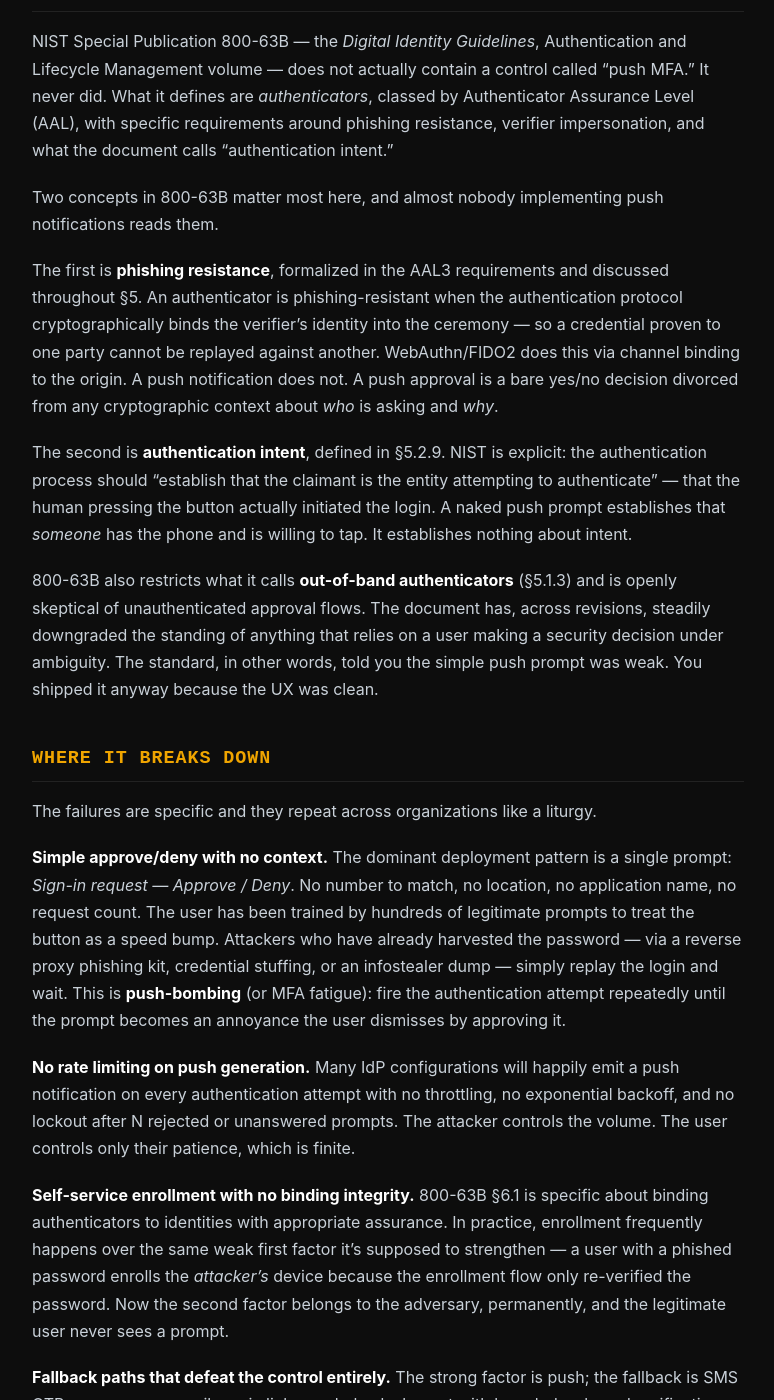
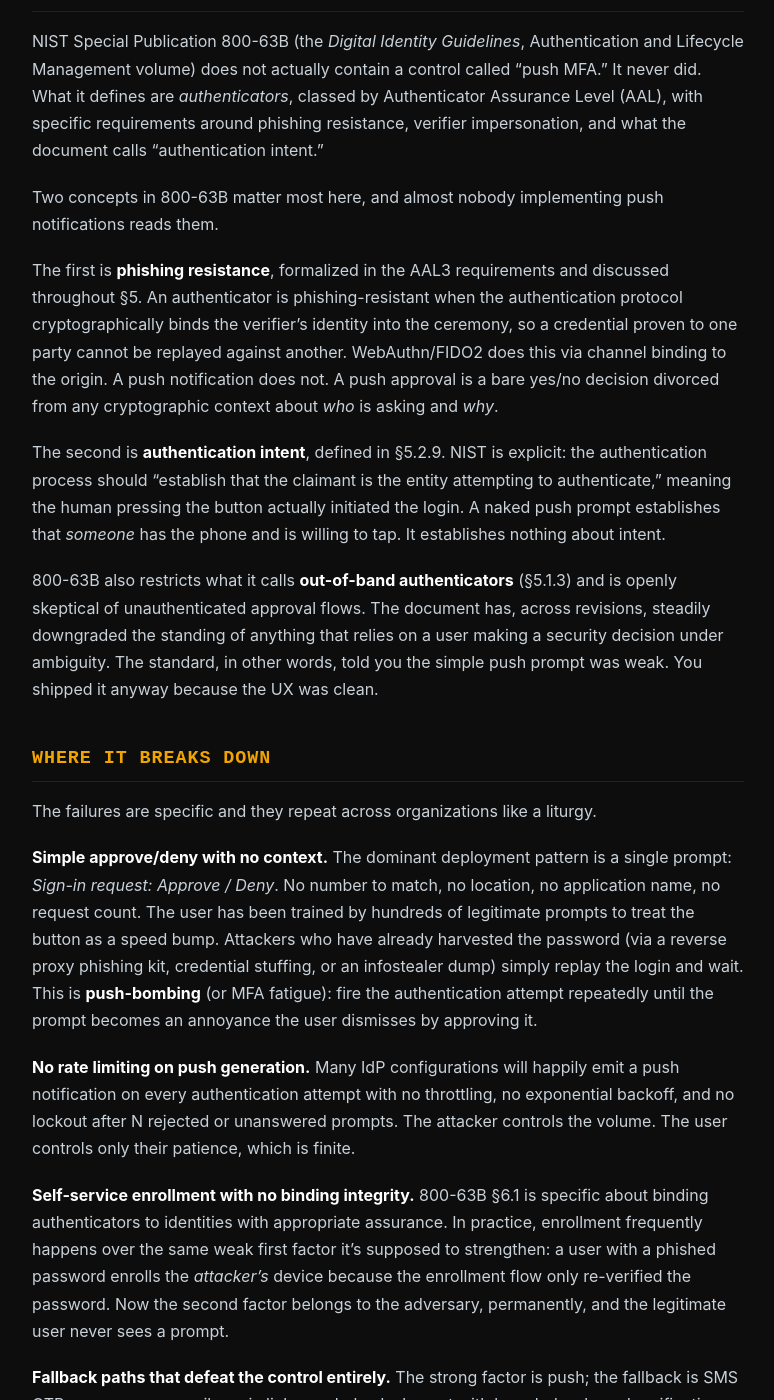
Before and after one commit to bizzal70/itsalreadywhen, a Jekyll site: the page built from _rtfm/2026-06-30-mfa-fatigue-and-push-bombing.md, in a window 1280 px wide and 1400 px high, scrolled down 686 px. Shown: the whole window, without its empty margins (252-1026 px from the left). Built offline with Jekyll 4.4.1, drawn with Linux system fonts in a browser that asks for light colours; some of the changed text lies outside the part shown.

Commit message:
Scrub em dashes from all published content (Issues, Field Notes, RTFM)
Replaced em dashes in body prose with periods, commas, colons, or parentheses
depending on context. Left structural title-line em dashes intact (e.g.
'Issue #001 — Week of...') as a deliberate site convention, not prose style.
Also fixed resources.py template to use colons instead of em dashes in the
auto-generated CVE resource list, so future posts match.

```diff
--- a/_rtfm/2026-06-30-mfa-fatigue-and-push-bombing.md
+++ b/_rtfm/2026-06-30-mfa-fatigue-and-push-bombing.md
@@ -2,7 +2,7 @@
 layout: rtfm
 title: "MFA Fatigue and Push-Bombing"
 date: 2026-06-30
-summary: "Push-based MFA was supposed to kill phishing and credential reuse, but by turning authentication into a single fatigued tap, it became a new attack surface — and NIST has been quietly telling you to fix it for years."
+summary: "Push-based MFA was supposed to kill phishing and credential reuse, but by turning authentication into a single fatigued tap, it became a new attack surface, and NIST has been quietly telling you to fix it for years."
 framework: "NIST SP 800-63B (Digital Identity Guidelines)"
 framework_url: "https://pages.nist.gov/800-63-3/sp800-63b.html"
 ---
@@ -11,13 +11,13 @@
 
 ## The Standard
 
-NIST Special Publication 800-63B — the *Digital Identity Guidelines*, Authentication and Lifecycle Management volume — does not actually contain a control called "push MFA." It never did. What it defines are *authenticators*, classed by Authenticator Assurance Level (AAL), with specific requirements around phishing resistance, verifier impersonation, and what the document calls "authentication intent."
+NIST Special Publication 800-63B (the *Digital Identity Guidelines*, Authentication and Lifecycle Management volume) does not actually contain a control called "push MFA." It never did. What it defines are *authenticators*, classed by Authenticator Assurance Level (AAL), with specific requirements around phishing resistance, verifier impersonation, and what the document calls "authentication intent."
 
 Two concepts in 800-63B matter most here, and almost nobody implementing push notifications reads them.
 
-The first is **phishing resistance**, formalized in the AAL3 requirements and discussed throughout §5. An authenticator is phishing-resistant when the authentication protocol cryptographically binds the verifier's identity into the ceremony — so a credential proven to one party cannot be replayed against another. WebAuthn/FIDO2 does this via channel binding to the origin. A push notification does not. A push approval is a bare yes/no decision divorced from any cryptographic context about *who* is asking and *why*.
+The first is **phishing resistance**, formalized in the AAL3 requirements and discussed throughout §5. An authenticator is phishing-resistant when the authentication protocol cryptographically binds the verifier's identity into the ceremony, so a credential proven to one party cannot be replayed against another. WebAuthn/FIDO2 does this via channel binding to the origin. A push notification does not. A push approval is a bare yes/no decision divorced from any cryptographic context about *who* is asking and *why*.
 
-The second is **authentication intent**, defined in §5.2.9. NIST is explicit: the authentication process should "establish that the claimant is the entity attempting to authenticate" — that the human pressing the button actually initiated the login. A naked push prompt establishes that *someone* has the phone and is willing to tap. It establishes nothing about intent.
+The second is **authentication intent**, defined in §5.2.9. NIST is explicit: the authentication process should "establish that the claimant is the entity attempting to authenticate," meaning the human pressing the button actually initiated the login. A naked push prompt establishes that *someone* has the phone and is willing to tap. It establishes nothing about intent.
 
 800-63B also restricts what it calls **out-of-band authenticators** (§5.1.3) and is openly skeptical of unauthenticated approval flows. The document has, across revisions, steadily downgraded the standing of anything that relies on a user making a security decision under ambiguity. The standard, in other words, told you the simple push prompt was weak. You shipped it anyway because the UX was clean.
 
@@ -25,15 +25,15 @@
 
 The failures are specific and they repeat across organizations like a liturgy.
 
-**Simple approve/deny with no context.** The dominant deployment pattern is a single prompt: *Sign-in request — Approve / Deny*. No number to match, no location, no application name, no request count. The user has been trained by hundreds of legitimate prompts to treat the button as a speed bump. Attackers who have already harvested the password — via a reverse proxy phishing kit, credential stuffing, or an infostealer dump — simply replay the login and wait. This is **push-bombing** (or MFA fatigue): fire the authentication attempt repeatedly until the prompt becomes an annoyance the user dismisses by approving it.
+**Simple approve/deny with no context.** The dominant deployment pattern is a single prompt: *Sign-in request: Approve / Deny*. No number to match, no location, no application name, no request count. The user has been trained by hundreds of legitimate prompts to treat the button as a speed bump. Attackers who have already harvested the password (via a reverse proxy phishing kit, credential stuffing, or an infostealer dump) simply replay the login and wait. This is **push-bombing** (or MFA fatigue): fire the authentication attempt repeatedly until the prompt becomes an annoyance the user dismisses by approving it.
 
 **No rate limiting on push generation.** Many IdP configurations will happily emit a push notification on every authentication attempt with no throttling, no exponential backoff, and no lockout after N rejected or unanswered prompts. The attacker controls the volume. The user controls only their patience, which is finite.
 
-**Self-service enrollment with no binding integrity.** 800-63B §6.1 is specific about binding authenticators to identities with appropriate assurance. In practice, enrollment frequently happens over the same weak first factor it's supposed to strengthen — a user with a phished password enrolls the *attacker's* device because the enrollment flow only re-verified the password. Now the second factor belongs to the adversary, permanently, and the legitimate user never sees a prompt.
+**Self-service enrollment with no binding integrity.** 800-63B §6.1 is specific about binding authenticators to identities with appropriate assurance. In practice, enrollment frequently happens over the same weak first factor it's supposed to strengthen: a user with a phished password enrolls the *attacker's* device because the enrollment flow only re-verified the password. Now the second factor belongs to the adversary, permanently, and the legitimate user never sees a prompt.
 
 **Fallback paths that defeat the control entirely.** The strong factor is push; the fallback is SMS OTP, or worse, an email magic link, or a help-desk reset with knowledge-based verification. Attackers don't attack your strongest authenticator. They attack the weakest one you'll accept, and 800-63B's whole AAL model collapses the moment a high-assurance session can be established through a low-assurance recovery flow.
 
-**Conflating "we have MFA" with AAL2 or AAL3.** Organizations check the MFA box for compliance and assume they've reached an assurance level. A bare push notification is, on a good day, a marginal AAL2 implementation — and only if you ignore the verifier impersonation concerns. It is categorically not AAL3 because it is not phishing-resistant. The audit said "MFA: yes." The threat model didn't care.
+**Conflating "we have MFA" with AAL2 or AAL3.** Organizations check the MFA box for compliance and assume they've reached an assurance level. A bare push notification is, on a good day, a marginal AAL2 implementation, and only if you ignore the verifier impersonation concerns. It is categorically not AAL3 because it is not phishing-resistant. The audit said "MFA: yes." The threat model didn't care.
 
 **No telemetry on prompt rejection.** A user who declines five prompts in two minutes is a screaming signal. Most deployments log the eventual *approval* and discard the pattern of preceding denials. The single most valuable detection signal for push-bombing is routinely thrown on the floor.
 
@@ -41,15 +41,15 @@
 
 You do not need to rip everything out tomorrow. You need to stop treating the bare prompt as adequate and start aligning to what 800-63B actually asks for.
 
-**Move to phishing-resistant authenticators wherever you can.** This means FIDO2/WebAuthn with hardware security keys or platform authenticators (passkeys backed by a TPM or secure enclave), bound to the relying party's origin. This is the only category 800-63B treats as genuinely phishing-resistant at AAL3. For privileged accounts, administrators, and anything touching identity infrastructure itself, this is not optional — it is the point.
+**Move to phishing-resistant authenticators wherever you can.** This means FIDO2/WebAuthn with hardware security keys or platform authenticators (passkeys backed by a TPM or secure enclave), bound to the relying party's origin. This is the only category 800-63B treats as genuinely phishing-resistant at AAL3. For privileged accounts, administrators, and anything touching identity infrastructure itself, this is not optional. It is the point.
 
-**If you must run push, run number matching — properly.** Number-matching forces the user to read a value from the login screen and type it into the prompt, which restores a thin layer of authentication intent (§5.2.9) and breaks pure-volume push-bombing. Pair it with **contextual display**: application name, geographic location, IP, and a visible count of recent attempts. Context is what lets a tired human make the decision the standard assumes they're making.
+**If you must run push, run number matching, properly.** Number-matching forces the user to read a value from the login screen and type it into the prompt, which restores a thin layer of authentication intent (§5.2.9) and breaks pure-volume push-bombing. Pair it with **contextual display**: application name, geographic location, IP, and a visible count of recent attempts. Context is what lets a tired human make the decision the standard assumes they're making.
 
-**Rate-limit and backoff on the verifier side.** Cap push generation per account per interval. Implement exponential backoff. After a threshold of denied or ignored prompts, lock the authentication flow and require step-up or administrative intervention — not another prompt. This is the throttling 800-63B §5.2.2 contemplates for verifier compromise resistance, applied to the push channel.
+**Rate-limit and backoff on the verifier side.** Cap push generation per account per interval. Implement exponential backoff. After a threshold of denied or ignored prompts, lock the authentication flow and require step-up or administrative intervention, not another prompt. This is the throttling 800-63B §5.2.2 contemplates for verifier compromise resistance, applied to the push channel.
 
 **Fix enrollment and recovery to match the assurance you claim.** Authenticator binding (§6.1) should require an existing strong factor, not just a password. Recovery flows must not establish a session at a higher AAL than the recovery method's own assurance. Kill KBA. Route account recovery through verified, supervised channels for high-value accounts. The recovery path is the real authenticator; treat it that way.
 
-**Instrument prompt rejection and surface it.** Feed denied-prompt patterns, impossible-travel signals, and prompt-storm bursts into your SIEM or ITDR tooling. Alert on the burst, not just the breach. The fatigue attack has a loud, recognizable signature *before* the fatal approval — if anyone is looking.
+**Instrument prompt rejection and surface it.** Feed denied-prompt patterns, impossible-travel signals, and prompt-storm bursts into your SIEM or ITDR tooling. Alert on the burst, not just the breach. The fatigue attack has a loud, recognizable signature *before* the fatal approval, if anyone is looking.
 
 **Bind sessions and shorten their reach.** Pair strong authentication with token binding, conditional access policies keyed to device posture, and aggressive re-authentication for sensitive operations. A phished session token is its own attack class; phishing-resistant login means nothing if the resulting bearer token roams freely for thirty days.
 
--- a/scraper/resources.py
+++ b/scraper/resources.py
@@ -1,7 +1,7 @@
 """
 Shared helper for building verified resource links (NVD, SigmaHQ) from CVE IDs
 found in generated text. Links are constructed programmatically from the CVE ID
-itself — never LLM-generated — to avoid hallucinated URLs.
+itself, never LLM-generated, to avoid hallucinated URLs.
 """
 
 import re
@@ -14,11 +14,11 @@
     if not cves:
         return ""
 
-    lines = [f"{heading}\n", "Verified links for the CVEs mentioned above — official advisories, and a live search for public detection rules if any exist yet.\n"]
+    lines = [f"{heading}\n", "Verified links for the CVEs mentioned above: official advisories, and a live search for public detection rules if any exist yet.\n"]
     for cve in cves:
         nvd_url = f"https://nvd.nist.gov/vuln/detail/{cve}"
         sigma_url = f"https://github.com/SigmaHQ/sigma/search?q={cve}"
-        lines.append(f"- **{cve}** — [NVD advisory]({nvd_url}) · [Search Sigma for detection rules]({sigma_url})")
+        lines.append(f"- **{cve}**: [NVD advisory]({nvd_url}) · [Search Sigma for detection rules]({sigma_url})")
 
     return "\n".join(lines) + "\n"
 
```
Also changed, not shown: _field_notes/2026-06-30-field-note.md (+6 -6 lines), _posts/2026-06-28-issue-000.md (+7 -7 lines), _posts/2026-06-29-issue-001.md (+6 -6 lines), _posts/2026-06-29-issue-002.md (+8 -8 lines).
